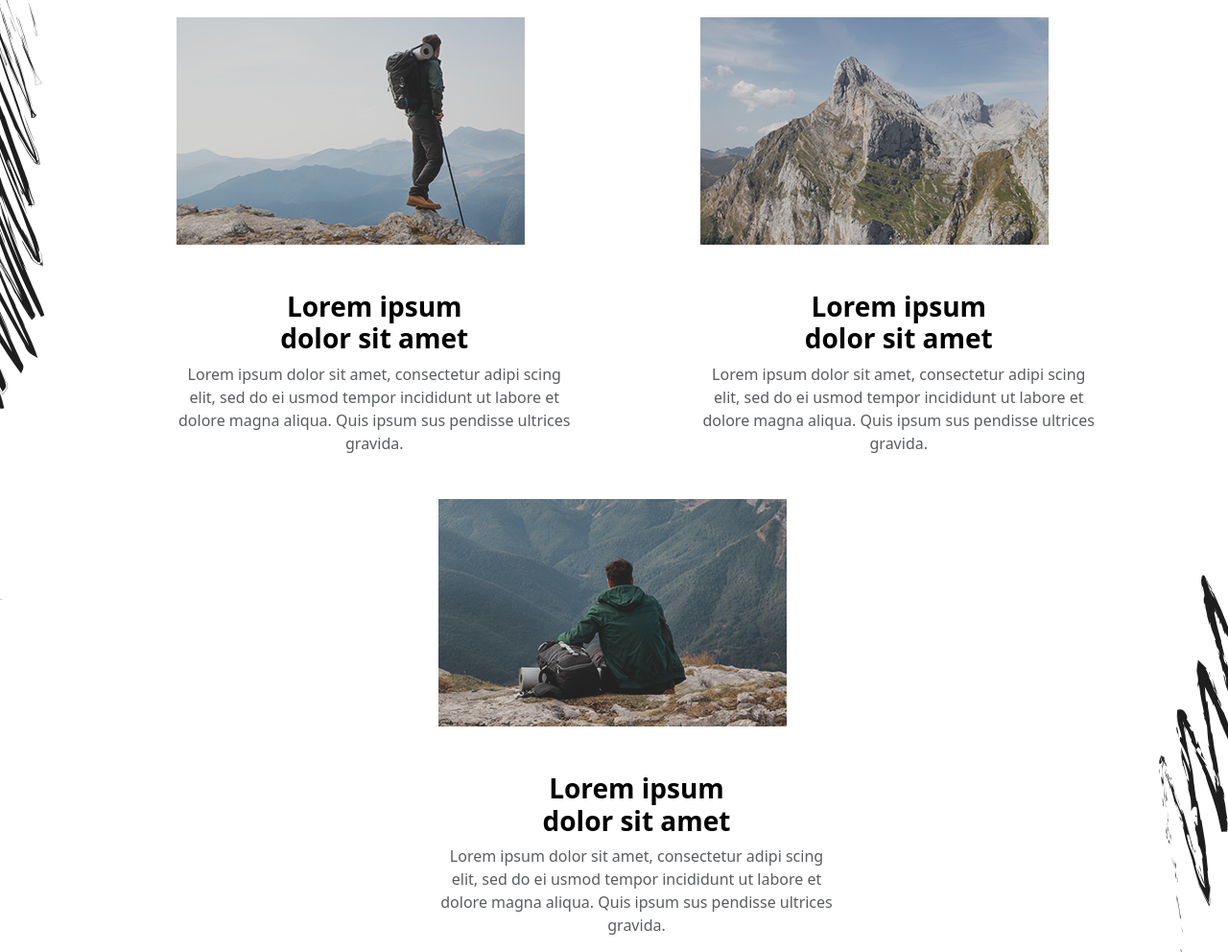
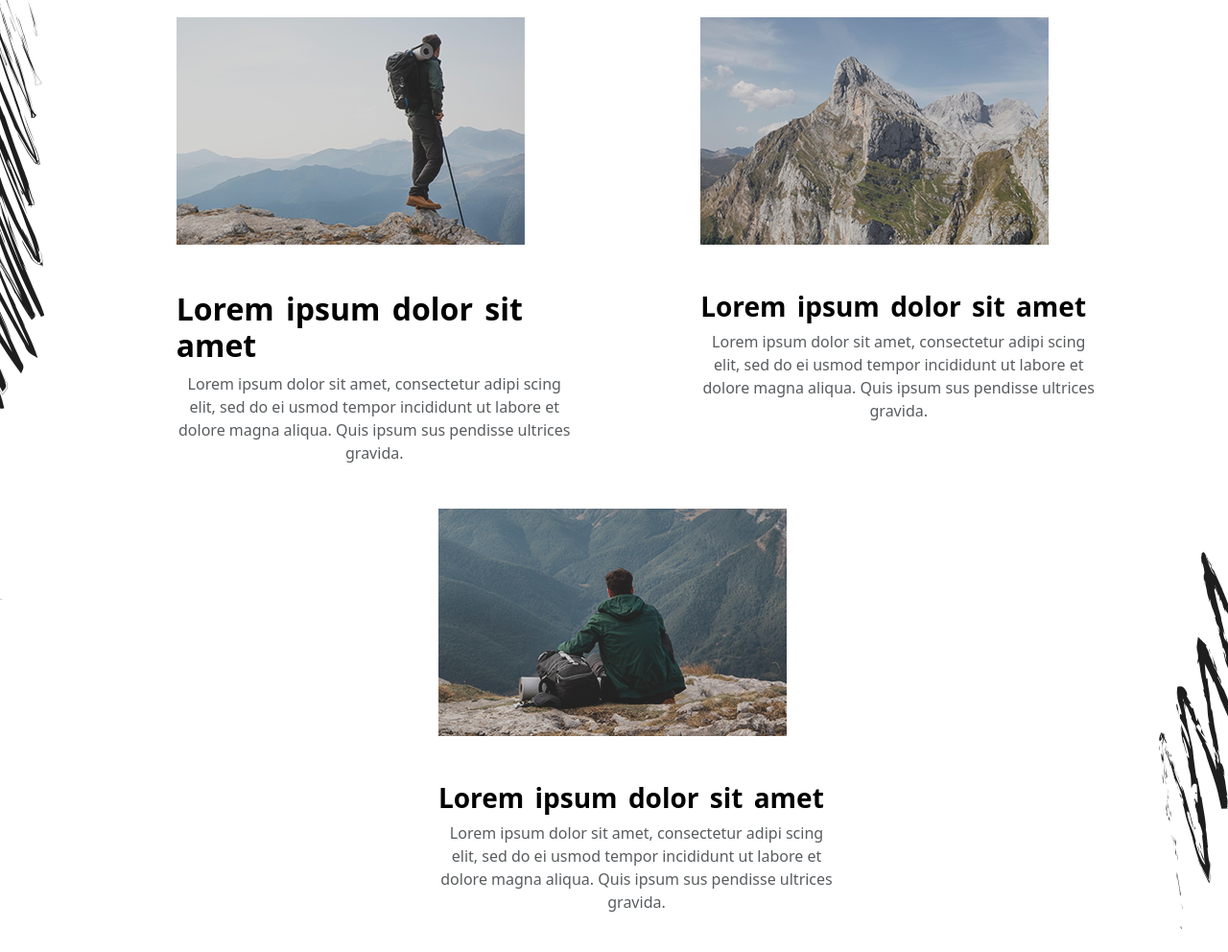
Before and after one commit to sam-th/my-log-travels, a plain HTML site: page index.html in a window 1280 px wide. Shown: the part 1541-2533 px from the top of the page at 96% size. After the commit the page ends 2509 px from the top, so only its background shows below. Drawn offline with nearby package versions, Linux system fonts and the light colour scheme.

Commit message:
texts fixed

```diff
--- a/index.html
+++ b/index.html
@@ -80,17 +80,17 @@
             <div class="row">
                 <div class="col-lg-4 col-md-6 col-sm-12 example-section__content-box__examples">
                     <img src="./assets/imgs/example-photo-1.png" class="example-section__img text-center">
-                    <h2 class="example-section__title fw-bold pt-5 display-7 fs-3 text-center">Lorem ipsum <br> dolor sit amet</h2>
+                    <h2 class="example-section__title fw-bold pt-5 display-7" style="word-spacing: 4px;">Lorem ipsum dolor sit amet</h2>
                     <p class="example-section__text text-muted lead fs-6 text-center">Lorem ipsum dolor sit amet, consectetur adipi scing elit, sed do ei usmod tempor incididunt ut labore et dolore magna aliqua. Quis ipsum sus pendisse ultrices gravida. </p>
                 </div>
                 <div class="col-lg-4 col-md-6 col-sm-12 example-section__content-box__examples">
                     <img src="./assets/imgs/example-photo-2.png" class="example-section__img text-center">
-                    <h2 class="example-section__title fw-bold pt-5 display-7 fs-3 text-center">Lorem ipsum <br> dolor sit amet</h2>
+                    <h2 class="example-section__title fw-bold pt-5 display-7 fs-3" style="word-spacing: 4px;">Lorem ipsum dolor sit amet</h2>
                     <p class="example-section__text text-muted lead fs-6 text-center">Lorem ipsum dolor sit amet, consectetur adipi scing elit, sed do ei usmod tempor incididunt ut labore et dolore magna aliqua. Quis ipsum sus pendisse ultrices gravida. </p>
                 </div>
                 <div class="col-lg-4 col-md-6 col-sm-12 example-section__content-box__examples">
                     <img src="./assets/imgs/example-photo-3.png" class="example-section__img text-center">
-                    <h2 class="example-section__title fw-bold pt-5 display-7 fs-3 text-center">Lorem ipsum <br> dolor sit amet</h2>
+                    <h2 class="example-section__title fw-bold pt-5 display-7 fs-3" style="word-spacing: 4px;">Lorem ipsum dolor sit amet</h2>
                     <p class="example-section__text text-muted lead fs-6 text-center">Lorem ipsum dolor sit amet, consectetur adipi scing elit, sed do ei usmod tempor incididunt ut labore et dolore magna aliqua. Quis ipsum sus pendisse ultrices gravida. </p>
                 </div>
             </div>
```
